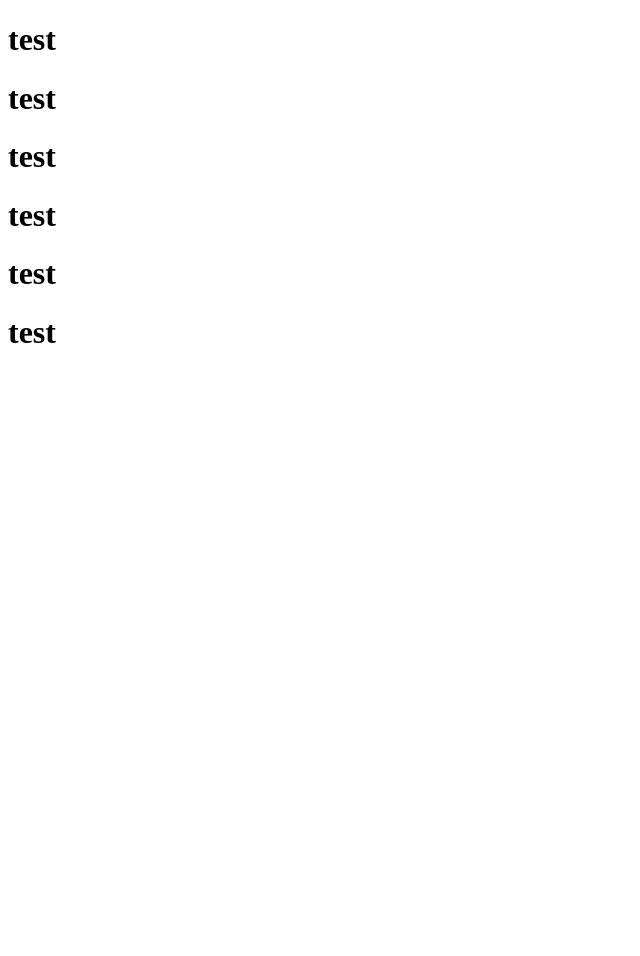
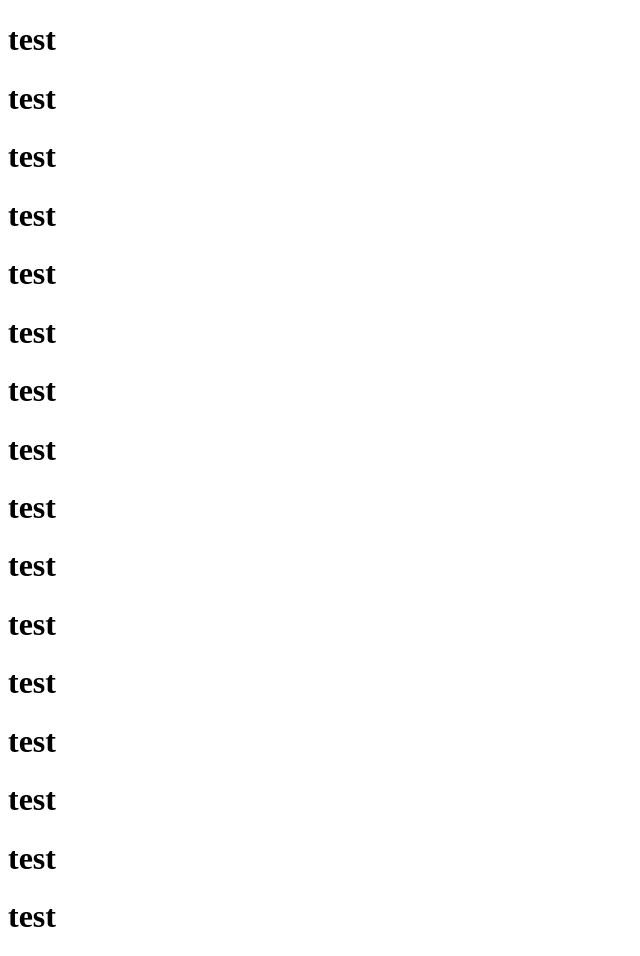
Before and after one commit to kitti10724/CodeCamp6, a plain HTML site: page day1/index.html in a window 1280 px wide. Shown: the whole page, without its empty margins (0-640 px from the left). Before the commit the page ends 800 px from the top, so only its background shows below. Drawn offline with Linux system fonts and the light colour scheme.

Commit message:
second commit

```diff
--- a/day1/index.html
+++ b/day1/index.html
@@ -12,5 +12,15 @@
     <H1>test</H1>
     <H1>test</H1>
     <H1>test</H1>
+    <H1>test</H1>
+    <H1>test</H1>
+    <H1>test</H1>
+    <H1>test</H1>
+    <H1>test</H1>
+    <H1>test</H1>
+    <H1>test</H1>
+    <H1>test</H1>
+    <H1>test</H1>
+    <H1>test</H1>
 </body>
 </html>
```
